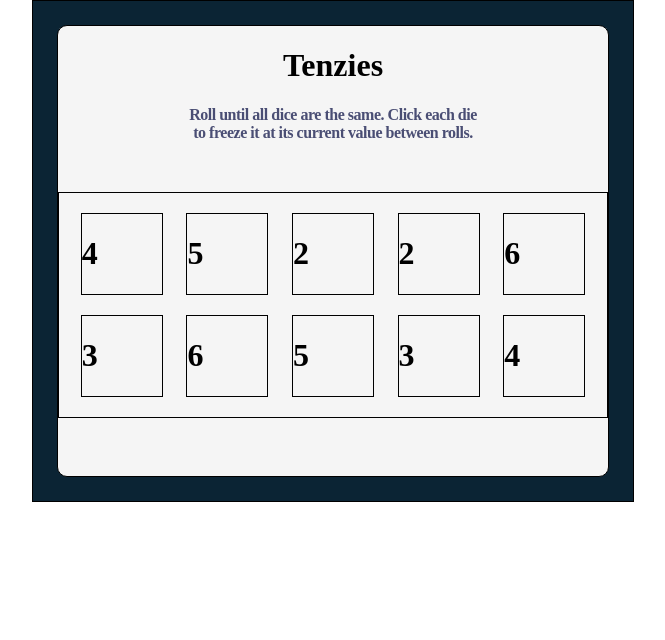
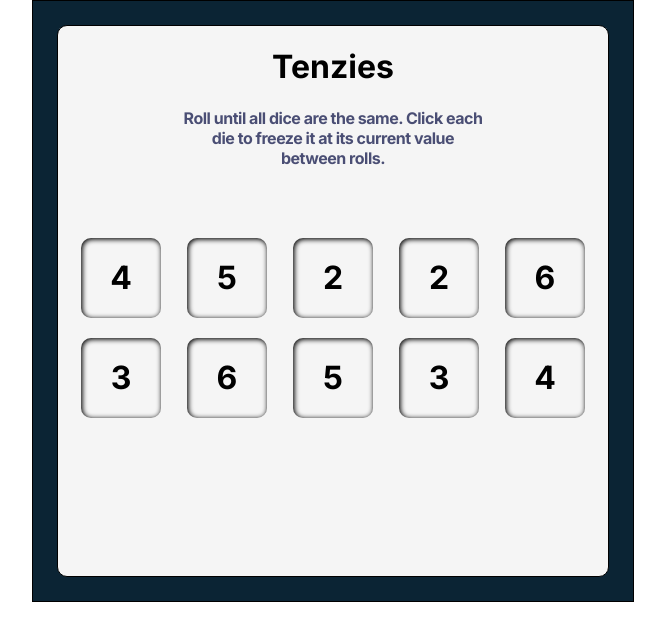
Before and after one commit to joshuaombasa/Tenzies-game-React, a React (Vite) app: page / in a window 1280 px wide. Shown: the top 640 px of the page, without its empty margins (307-972 px from the left). Built offline with nearby package versions, Linux system fonts and the light colour scheme.

Commit message:
updated styling

```diff
--- a/src/App.css
+++ b/src/App.css
@@ -1,27 +1,29 @@
 body {
   padding: 0;
   margin: 0;
+  font-family: 'Inter', sans-serif;
 }
 
 .container {
   width: 600px;
-  height: 500px;
+  height: 600px;
   border: 1px solid black;
   display: flex;
   flex-direction: column;
   align-items: center;
   background: #0B2434;
   margin: 0 auto;
-  /* justify-content: center; */
 }
 
 .boxes--container {
   width: 550px;
-  height: 450px;
+  height: 550px;
   margin: auto;
   border: 1px solid black;
   background: #F5F5F5;
   border-radius: 10px;
+  display: flex;
+  flex-direction: column;
 }
 
 .title {
@@ -37,7 +39,6 @@ body {
 }
 
 .buttons--cotainer {
-  border: 1px solid black;
   display: flex;
   flex-direction: row;
   flex-wrap: wrap;
@@ -49,7 +50,30 @@ body {
 .box {
   width: 80px;
   height: 80px;
-  border: 1px solid black;
   margin: 10px;
+  display: flex;
+  background-color: whitesmoke;
+  box-shadow: 1px 1px 5px 0.5px black inset;
+  border-radius: 10px;
+  cursor: pointer;
+}
+
+.box--value {
+  margin: auto;
 
 }
+
+button {
+  background: #5035FF;
+  box-shadow: 0px 3.2px 7.68px rgba(0, 0, 0, 0.18);
+  border-radius: 3.81277px;
+  width: 200px;
+  padding: 20px 30px;
+  margin: 0 auto;
+  margin-top: 20px;
+  color: white;
+  font-family: 'Inter', sans-serif;
+  font-size: 20px;
+  font-weight: bold;
+  border: none;
+}
```
